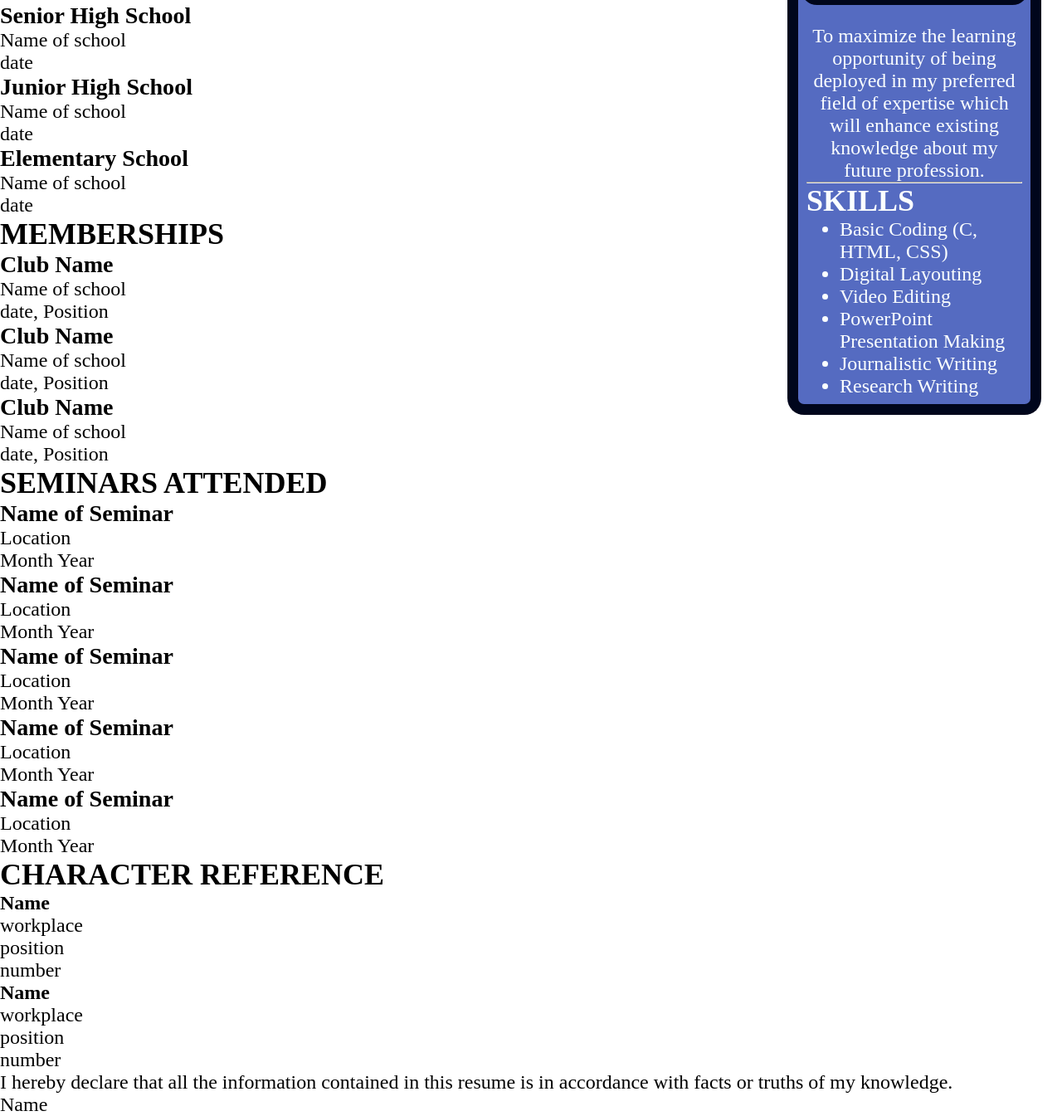
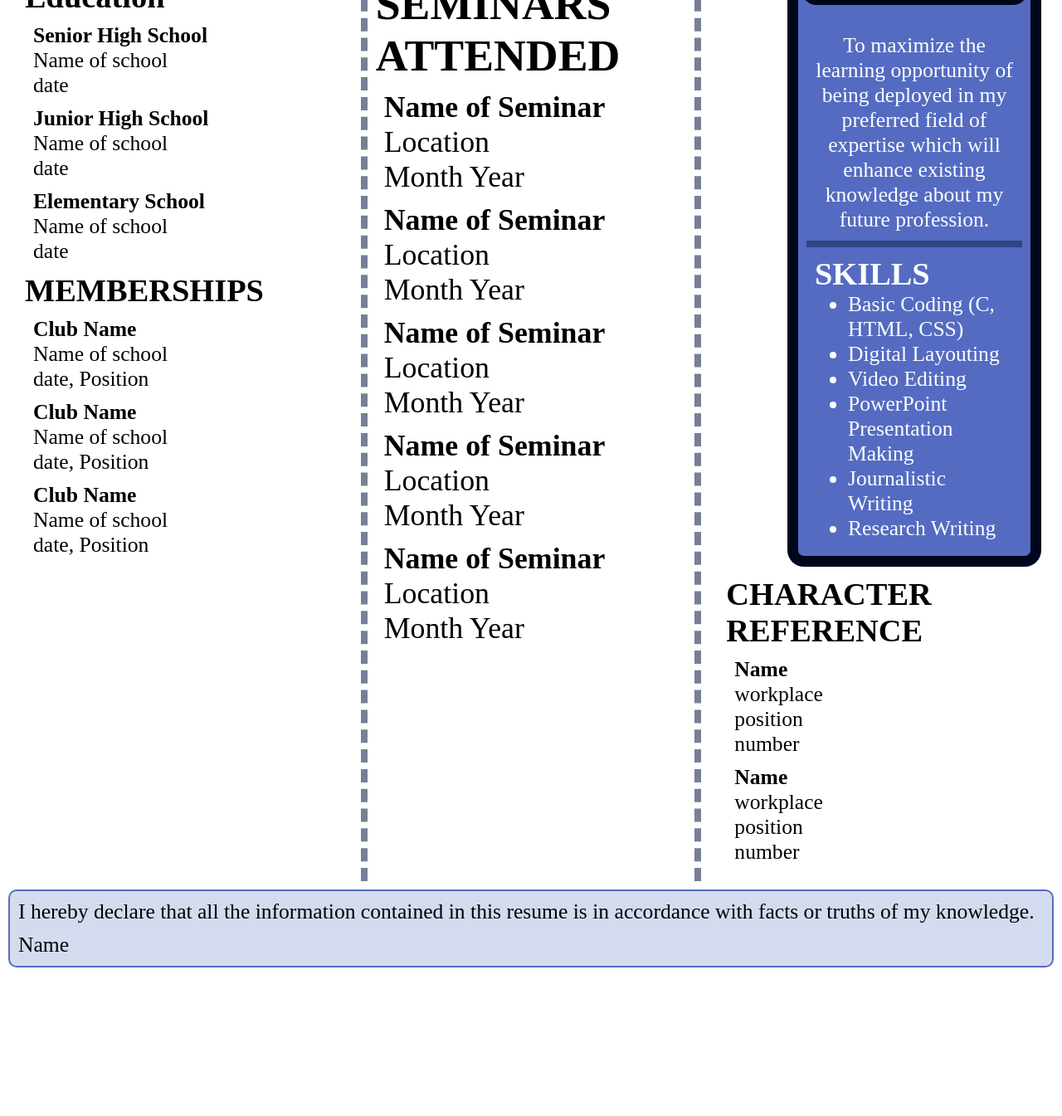
Before and after one commit to sphKoding/Varchive, a plain HTML site: page Prince Resume/index.html in a window 1280 px wide. Shown: the part 290-1635 px from the top of the page at 83% size. After the commit the page ends 1466 px from the top, so only its background shows below. Drawn offline with Linux system fonts and the light colour scheme.

Commit message:
update Mostly fucking done

```diff
--- a/Prince Resume/index.html
+++ b/Prince Resume/index.html
@@ -24,6 +24,7 @@
  <aside>
   <p>To maximize the learning opportunity of being deployed in my preferred field of expertise which will enhance existing knowledge about my future profession.</p>
   <hr>
+  <section class="skills">
    <h2>SKILLS</h2>
    <ul>
     <li>Basic Coding (C, HTML, CSS) </li>
@@ -33,67 +34,73 @@
     <li>Journalistic Writing</li>
     <li>Research Writing</li>
    </ul>
+  </section>
  </aside>
 
-<section>
+<section class="flex">
+ <div>
   <h2>Education</h2>
-  <h3>Senior High School</h3>
    <p>
+    <strong>Senior High School</strong> <br>
    Name of school <br>
    date
    </p>
-  <h3>Junior High School</h3>
    <p>
+    <strong>Junior High School</strong> <br>
    Name of school <br>
    date
    </p>
-  <h3>Elementary School</h3>
    <p>
+    <strong>Elementary School</strong> <br>
    Name of school <br>
    date
    </p>
   <h2>MEMBERSHIPS</h2>
-  <h3>Club Name</h3>
    <p>
+    <strong>Club Name</strong> <br>
      Name of school <br>
      date, Position
    </p>
-  <h3>Club Name</h3>
    <p>
+    <strong>Club Name</strong> <br>
    Name of school <br>
    date, Position
    </p>
-  <h3>Club Name</h3>
    <p>
+    <strong>Club Name</strong> <br>
    Name of school <br>
    date, Position
    </p>
+ </div>
+ <div class="seminar">
   <h2>SEMINARS ATTENDED</h2>
-  <h3>Name of Seminar</h3>
    <p>
+    <strong>Name of Seminar</strong> <br>
     Location <br>
     Month Year
    </p>
-  <h3>Name of Seminar</h3>
    <p>
+    <strong>Name of Seminar</strong> <br>
     Location <br>
     Month Year
    </p>
-  <h3>Name of Seminar</h3>
    <p>
+    <strong>Name of Seminar</strong> <br>
     Location <br>
     Month Year
    </p>
-  <h3>Name of Seminar</h3>
    <p>
+    <strong>Name of Seminar</strong> <br>
     Location <br>
     Month Year
    </p>
-  <h3>Name of Seminar</h3>
    <p>
+    <strong>Name of Seminar</strong> <br>
     Location <br>
     Month Year
    </p>
+ </div>
+ <div class="reference">
   <h2>CHARACTER REFERENCE</h2>
   <p>
    <strong>Name</strong> <br>
@@ -107,6 +114,7 @@
    position <br>
    number
   </p>
+ </div>
 </section>
 <footer>
  <p>I hereby declare that all the information contained in this resume is in accordance with facts or truths of my knowledge.</p>
--- a/Prince Resume/style.css
+++ b/Prince Resume/style.css
@@ -2,7 +2,13 @@
  margin: 0px;
 }
 body {
- font-size: 1.5em;
+ font-size: 1.6em;
+}
+section {
+ margin: 10px 10px 10px 10px;
+}
+p {
+ margin: 10px 10px 10px 10px;
 }
 
 .header {
@@ -64,6 +70,46 @@ aside {
 aside > p {
  text-align: center;
 }
+hr {
+ height: 8px;
+ border: none;
+ background: #314482;
+}
+.skills {
+ margin: 10px 10px 10px 10px;
+}
+
+.flex {
+ /* border: 1px solid black; */
+ position: static;
+ z-index: -2;
+ display: flex;
+}
+.flex div {
+ width: 35%;
+ margin: 0px 10px 0px 10px;
+ /* border: 1px solid black; */
+ padding: 0px 10px 0px 10px;
+ /* font-size: 1.4em; */
+}
+.flex > .seminar {
+ border: 8px #777F96;
+ border-style: none dashed none dashed;
+ font-size: 1.4em;
+}
+.flex > .reference {
+ padding: 720px 10px 10px 10px;
+}
+
+footer {
+ background: #D4DBEE;
+ border: 2px solid #566CBE;
+ border-radius: 10px;
+ margin: 10px;
+ position: static;
+ /* bottom: 0px; */
+ z-index: -2;
+}
 
 /* responsive for mobile */
 @media screen and (max-width: 480px) {
```
Lines whose indentation alone changed are shown as unchanged.
